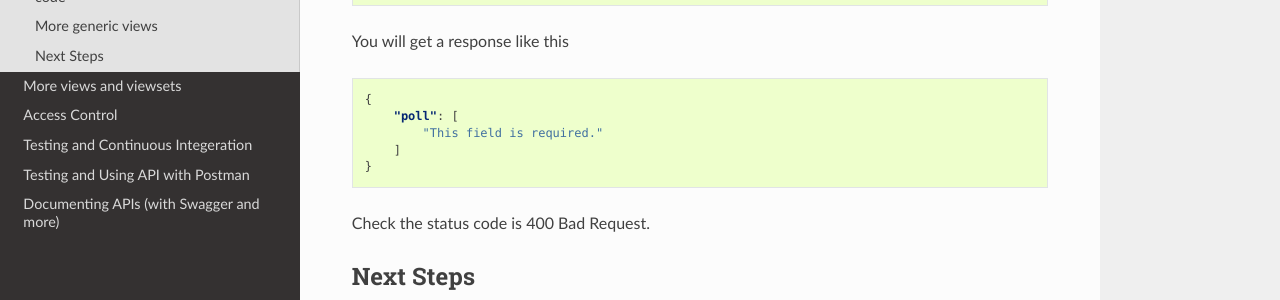
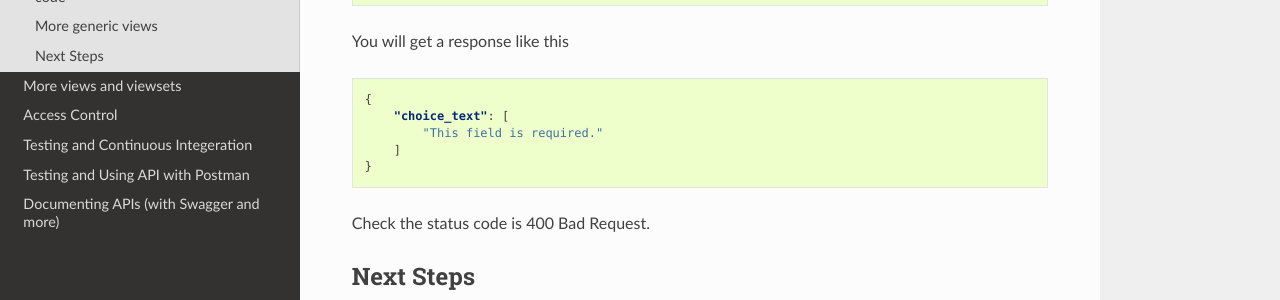
Before and after one commit to agiliq/building-api-django, a Sphinx documentation site: the page built from docs/views-and-generic-views.rst, in a window 1280 px wide and 900 px high, scrolled down 6356 px. Shown: the part 347-647 px from the top of the window. Built offline with Sphinx 7.4.7 and the Read the Docs theme 2.0.0, drawn with Linux system fonts in a browser that asks for light colours.

Commit message:
Fix response output

```diff
--- a/docs/views-and-generic-views.rst
+++ b/docs/views-and-generic-views.rst
@@ -284,7 +284,7 @@ You will get a response like this
 .. code-block:: json
 
     {
-        "poll": [
+        "choice_text": [
             "This field is required."
         ]
     }
```
